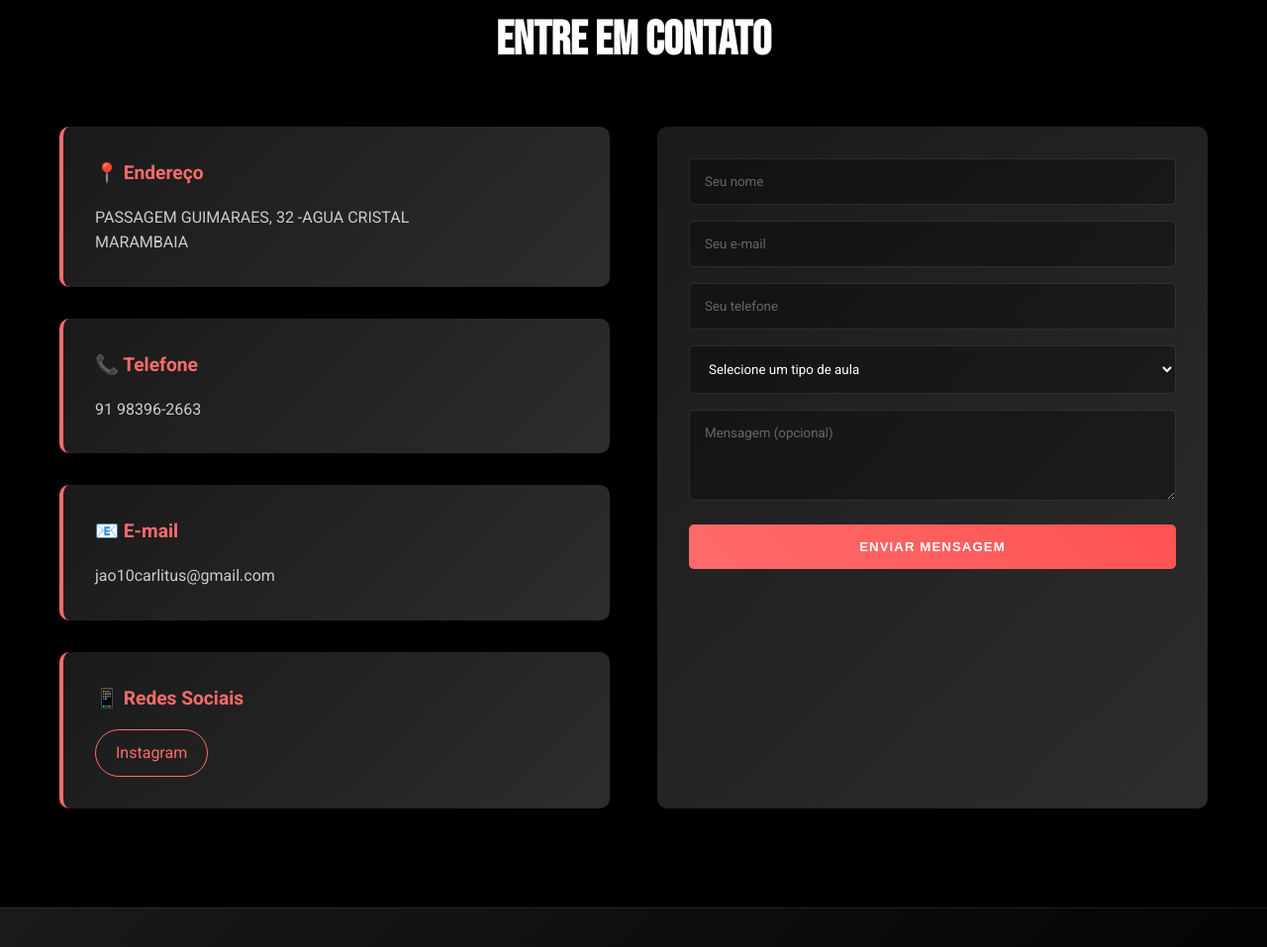
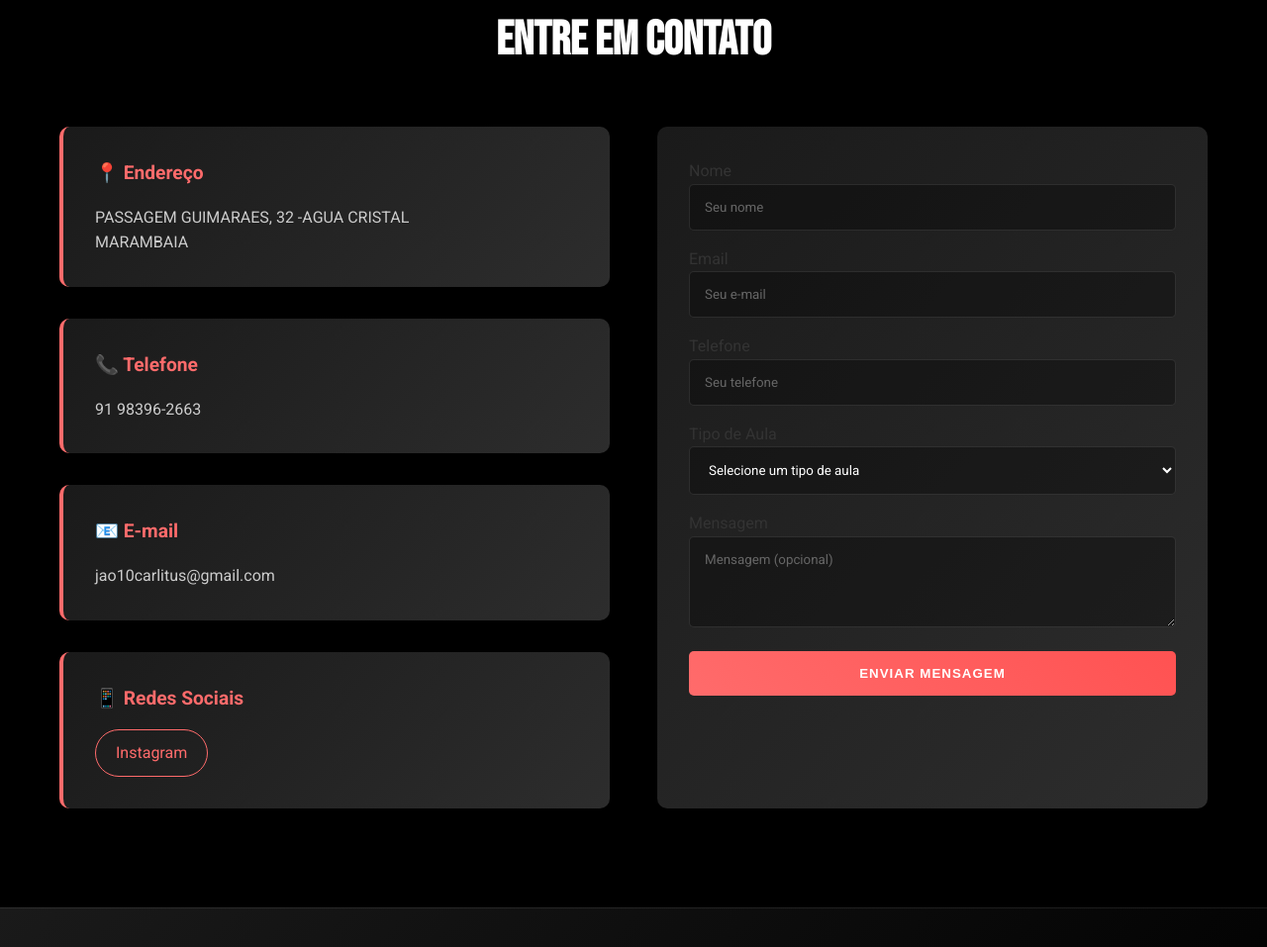
Before and after one commit to ZECASKULL/lee, a website: page index.html in a window 1280 px wide. Shown: the part 5813-6770 px from the top of the page at 99% size. Drawn offline with Linux system fonts and the light colour scheme.

Commit message:
Update index.html

```diff
--- a/index.html
+++ b/index.html
@@ -317,19 +317,37 @@
                 </div>
 
                 <div class="contact-form">
-                    <form id="contactForm" action="https://formspree.io/f/mykogkby" method="POST">
-                        <input type="text" id="name" name="name" placeholder="Seu nome" required>
-                        <input type="email" id="email" name="email" placeholder="Seu e-mail" required>
-                        <input type="tel" id="phone" name="phone" placeholder="Seu telefone">
-                        <select id="class-type" name="class-type" required>
+                    <div data-fs-success></div>
+                    <div data-fs-error></div>
+
+                    <form id="contactForm">
+                        <label for="name">Nome</label>
+                        <input type="text" id="name" name="name" placeholder="Seu nome" required data-fs-field>
+                        <span data-fs-error="name"></span>
+
+                        <label for="email">Email</label>
+                        <input type="email" id="email" name="email" placeholder="Seu e-mail" required data-fs-field>
+                        <span data-fs-error="email"></span>
+
+                        <label for="phone">Telefone</label>
+                        <input type="tel" id="phone" name="phone" placeholder="Seu telefone" data-fs-field>
+                        <span data-fs-error="phone"></span>
+
+                        <label for="class-type">Tipo de Aula</label>
+                        <select id="class-type" name="class-type" required data-fs-field>
                             <option value="">Selecione um tipo de aula</option>
                             <option value="fundamentos">Fundamentos</option>
                             <option value="intermediario">Intermediário</option>
                             <option value="avancado">Avançado</option>
                             <option value="trial">Aula Experimental</option>
                         </select>
-                        <textarea id="message" name="message" placeholder="Mensagem (opcional)" rows="4"></textarea>
-                        <button type="submit">ENVIAR MENSAGEM</button>
+                        <span data-fs-error="class-type"></span>
+
+                        <label for="message">Mensagem</label>
+                        <textarea id="message" name="message" placeholder="Mensagem (opcional)" rows="4" data-fs-field></textarea>
+                        <span data-fs-error="message"></span>
+
+                        <button type="submit" data-fs-submit-btn>ENVIAR MENSAGEM</button>
                     </form>
                 </div>
             </div>
@@ -364,5 +382,10 @@
     <script src="security.js"></script>
     <script src="script.js"></script>
     <script src="booking-system.js"></script>
+    <script>
+        window.formspree = window.formspree || function () { (formspree.q = formspree.q || []).push(arguments); };
+        formspree('initForm', { formElement: '#contactForm', formId: 'mykogkby' });
+    </script>
+    <script src="https://unpkg.com/@formspree/ajax@1" defer></script>
 </body>
 </html>
```
